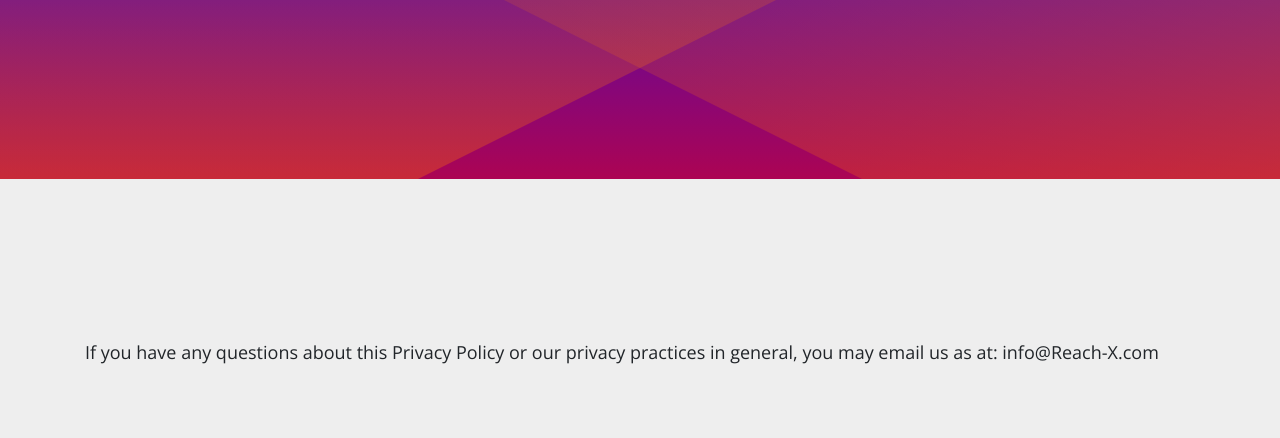
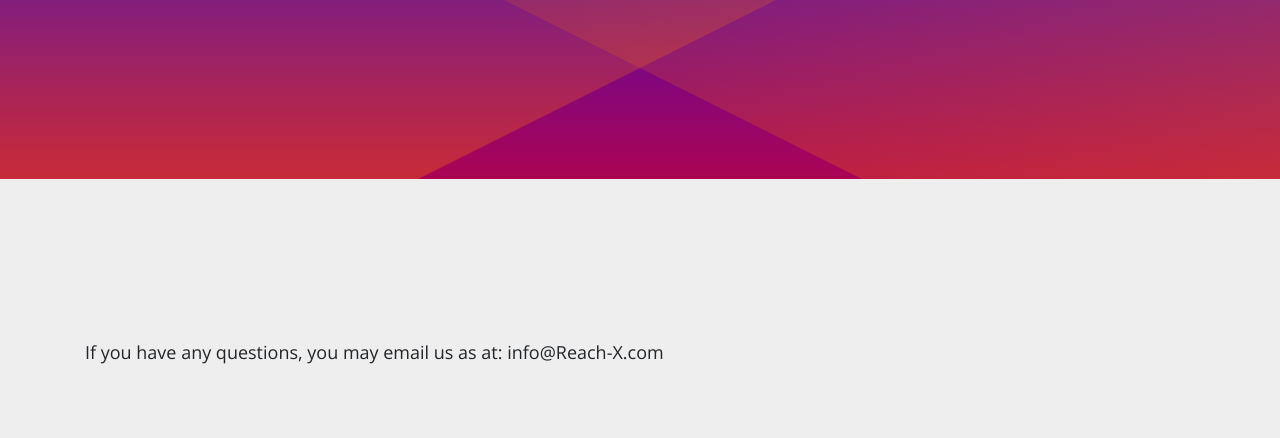
Before and after one commit to smillkaa/reach-x, a plain HTML site: page www/contact.html in a window 1280 px wide. Shown: the part 345-783 px from the top of the page. Drawn offline with nearby package versions, Linux system fonts and the light colour scheme.

Commit message:
Updated language in contact.html

```diff
--- a/www/contact.html
+++ b/www/contact.html
@@ -47,7 +47,7 @@
       <div class="container">
         <div class="row">
           <div class="col-xs-12 col-sm-12 col-md-12 information__content">
-            <p>If you have any questions about this Privacy Policy or our privacy practices in general, you may email us as at: info@Reach-X.com</p>
+            <p>If you have any questions, you may email us as at: info@Reach-X.com</p>
             <p>Postal mail:</p>
             <p>
               REACH-X, LLC<br />
```
